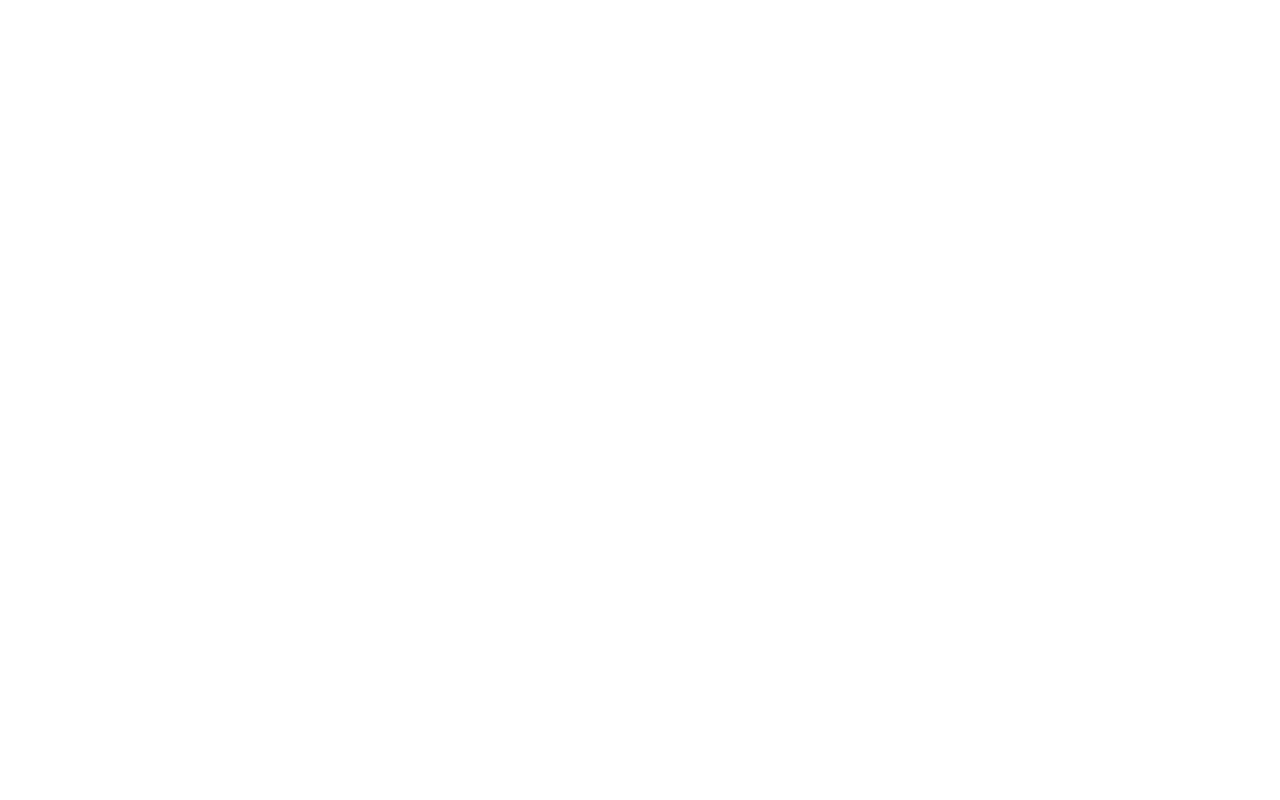
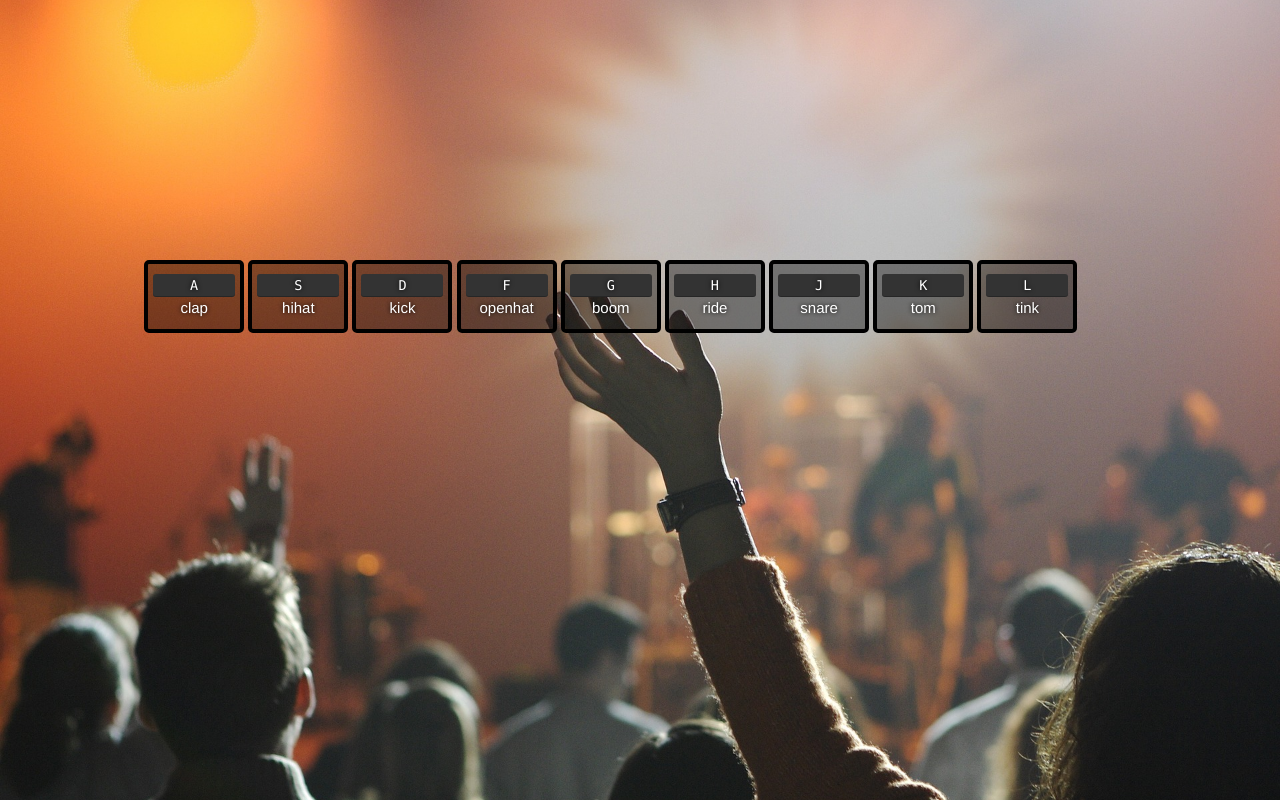
Before and after one commit to jayz828/js-drum-kit, a plain HTML site: page index.html in a window 1280 px wide. Drawn offline with nearby package versions, Linux system fonts and the light colour scheme.

Commit message:
Add keys on the screen with background image

```diff
--- a/css/main.css
+++ b/css/main.css
@@ -0,0 +1,34 @@
+body {
+    background: url("../images/background.jpg") no-repeat center center fixed;
+    background-size: cover;
+}
+
+.keys {
+
+    margin-top: 20%;
+}
+
+.key {
+    border: 4px solid black;
+    border-radius: 5px;
+    margin: 1rem;
+    font-size: 1.5rem;
+    padding: 1rem .5rem;
+    transition: all 0.07s;
+    width: 100px;
+    text-align: center;
+    color: white;
+    background: rgba(0,0,0,0.4);
+    text-shadow: 0 0 5px black;
+
+}
+
+.playing {
+    transform: scale(1.1);
+    border-color: #ffc600;
+    box-shadow: 0 0 10px ffc600;
+}
+
+kbd {
+    display: block;
+}
--- a/index.html
+++ b/index.html
@@ -10,12 +10,95 @@
     <!-- Per documentation respond.js must be placed in the head -->
     <script src="https://cdnjs.cloudflare.com/ajax/libs/respond.js/1.4.2/respond.js"></script>
 
-
+    <!--custom style sheets-->
+    <link rel="stylesheet" href="css/main.css">
     <meta charset="UTF-8">
     <title>JavaScript Drum Kit</title>
 </head>
 <body>
 
+<div class="container-fluid">
+
+
+    <div class="row">
+
+        <div class="col-lg-12 col-md-12 col-sm-12 col-xs-12">
+            <div class="keys">
+                <div class="col-lg-1 col-lg-offset-1">
+                    <div data-key="65" class="key">
+                        <kbd>A</kbd>
+                        <span class="sound">clap</span>
+                    </div>
+                </div>
+
+                <div class="col-lg-1">
+                    <div data-key="83" class="key">
+                        <kbd>S</kbd>
+                        <span class="sound">hihat</span>
+                    </div>
+                </div>
+
+                <div class="col-lg-1">
+                    <div data-key="68" class="key">
+                        <kbd>D</kbd>
+                        <span class="sound">kick</span>
+                    </div>
+                </div>
+
+                <div class="col-lg-1">
+                    <div data-key="70" class="key">
+                        <kbd>F</kbd>
+                        <span class="sound">openhat</span>
+                    </div>
+                </div>
+
+                <div class="col-lg-1">
+                    <div data-key="71" class="key">
+                        <kbd>G</kbd>
+                        <span class="sound">boom</span>
+                    </div>
+                </div>
+
+                <div class="col-lg-1">
+                    <div data-key="72" class="key">
+                        <kbd>H</kbd>
+                        <span class="sound">ride</span>
+                    </div>
+                </div>
+
+                <div class="col-lg-1">
+                    <div data-key="74" class="key">
+                        <kbd>J</kbd>
+                        <span class="sound">snare</span>
+                    </div>
+                </div>
+
+                <div class="col-lg-1">
+                    <div data-key="75" class="key">
+                        <kbd>K</kbd>
+                        <span class="sound">tom</span>
+                    </div>
+                </div>
+
+                <div class="col-lg-1">
+                    <div data-key="76" class="key">
+                        <kbd>L</kbd>
+                        <span class="sound">tink</span>
+                    </div>
+                </div>
+            </div>
+        </div> <!-- /end columns -->
+    </div> <!-- /end row -->
+</div> <!--/container fluid end-->
+    <audio data-key="65"src="sounds/clap.wav"></audio>
+    <audio data-key="83"src="sounds/hihat.wav"></audio>
+    <audio data-key="68"src="sounds/kick.wav"></audio>
+    <audio data-key="70"src="sounds/openhat.wav"></audio>
+    <audio data-key="71"src="sounds/boom.wav"></audio>
+    <audio data-key="72"src="sounds/ride.wav"></audio>
+    <audio data-key="74"src="sounds/snare.wav"></audio>
+    <audio data-key="75"src="sounds/tom.wav"></audio>
+    <audio data-key="76"src="sounds/tink.wav"></audio>
 
 
 
```
Also changed, not shown: images/background.jpg (added).
